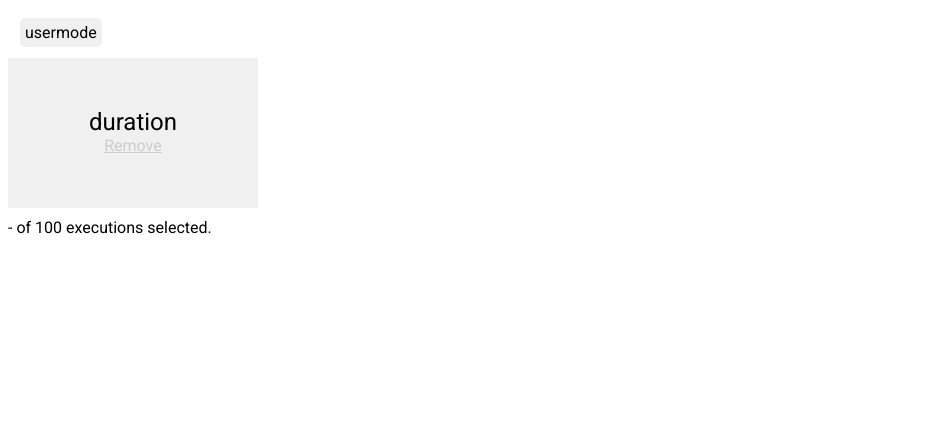
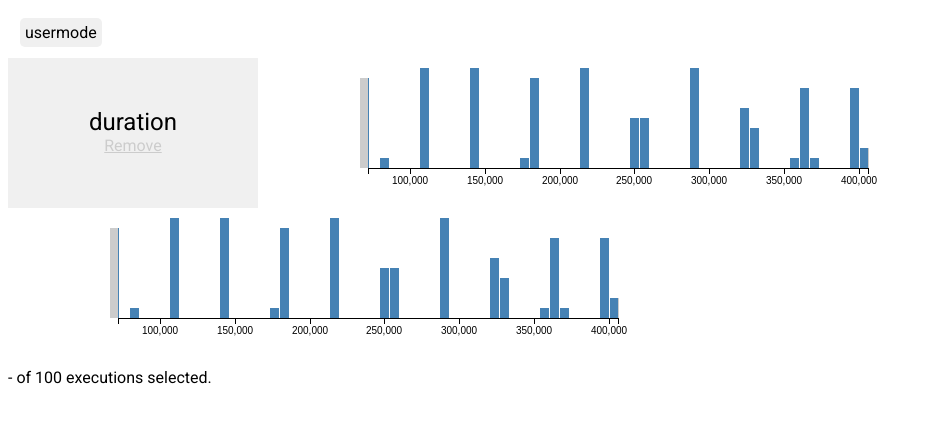
Before and after one commit to fdoray/tracecompare, a website: page index.html in a window 1280 px wide. Both pictures are taken after a click on the item "duration". Shown: the whole page, without its empty margins (0-932 px from the left). Drawn offline with Linux system fonts and the light colour scheme.

Commit message:
Show charts.

```diff
--- a/styles.css
+++ b/styles.css
@@ -47,7 +47,8 @@ a {
   vertical-align: top;
   display: inline-block;
   height: 150px;
-  width: 400px;
+  width: 530px;
+  padding-left:100px;
 }
 .background.bar {
   fill: #ccc;
--- a/tracecompare.js
+++ b/tracecompare.js
@@ -181,7 +181,6 @@ function tracecompare(path) {
 
   // Available metrics with their min/max value.
   var metricsDict = {};
-  var metricsArray = new Array();
 
   // Filters, dimensions and groups.
   var filters = new Array();
@@ -199,10 +198,12 @@ function tracecompare(path) {
     // Create an artificial metric.
     // TODO: Remove this.
     data.executions.forEach(function(d) {
+      d['a'] = d['a'] / 1000;
       d['b'] = d['a'] * (0.5 + Math.random());
     });
 
     // Find available metrics and compute their min/max value.
+    var metricsArray = new Array();
     data.executions.forEach(function(d) {
       ForEachProperty(d, function(property) {
         if (property == 'samples')
@@ -358,6 +359,18 @@ function tracecompare(path) {
     ShowCharts(chartsDict);
   }
 
+  // Renders the specified chart.
+  function Render(method)
+  {
+    d3.select(this).call(method);
+  }
+
+  // Renders all the elements of the page.
+  function RenderAll()
+  {
+    d3.selectAll('div.chart').each(Render);
+  }
+
   // Inserts in the page the charts from the provided dictionary.
   // @param charts Dictionary of charts.
   function ShowCharts(charts)
@@ -365,25 +378,37 @@ function tracecompare(path) {
     var chartsArray = new Array();
     ForEachProperty(charts, function(chart) { chartsArray.push(charts[chart]); });
 
-    var chartsData = d3.selectAll('#charts').selectAll('div.chart-container')
+    var chartContainersData = d3.selectAll('#charts').selectAll('div.chart-container')
       .data(chartsArray, function(chart) { return chart.id; });
-    var chartsEnter = chartsData
+    var chartContainersEnter = chartContainersData
       .enter()
       .append('div')
       .attr('class', 'chart-container');
 
     // Create title.
-    var title = chartsEnter.append('div').attr('class', 'chart-title');
+    var title = chartContainersEnter.append('div').attr('class', 'chart-title');
     title.append('span').text(function(chart) { return chart.name; });
     title.append('a')
       .text('Remove')
       .attr('href', '#')
       .on('click', function(chart) { RemoveDimension(chart.id); return false; });
 
-    chartsData.exit().remove();
-    chartsData.order();
+    // Create charts.
+    var chartsDivData = chartContainersEnter.selectAll('div.chart')
+      .data(function(chart) { return chart.charts; });
+    var chartsDivEnter = chartsDivData
+      .enter()
+      .append('div')
+      .attr('class', 'chart')
+      .each(function(chart) { chart.on("brush", RenderAll).on("brushend", RenderAll); });
+
+    // Remove extra chart containers.
+    chartContainersData.exit().remove();
+    chartContainersData.order();
+
+    // Render.
+    RenderAll();
   }
-
 
   return tracecompare;
 }// Iterates through the properties of an object.
```
Also changed, not shown: src/tracecompare.js (+32 -6 lines), tracecompare.min.js.
